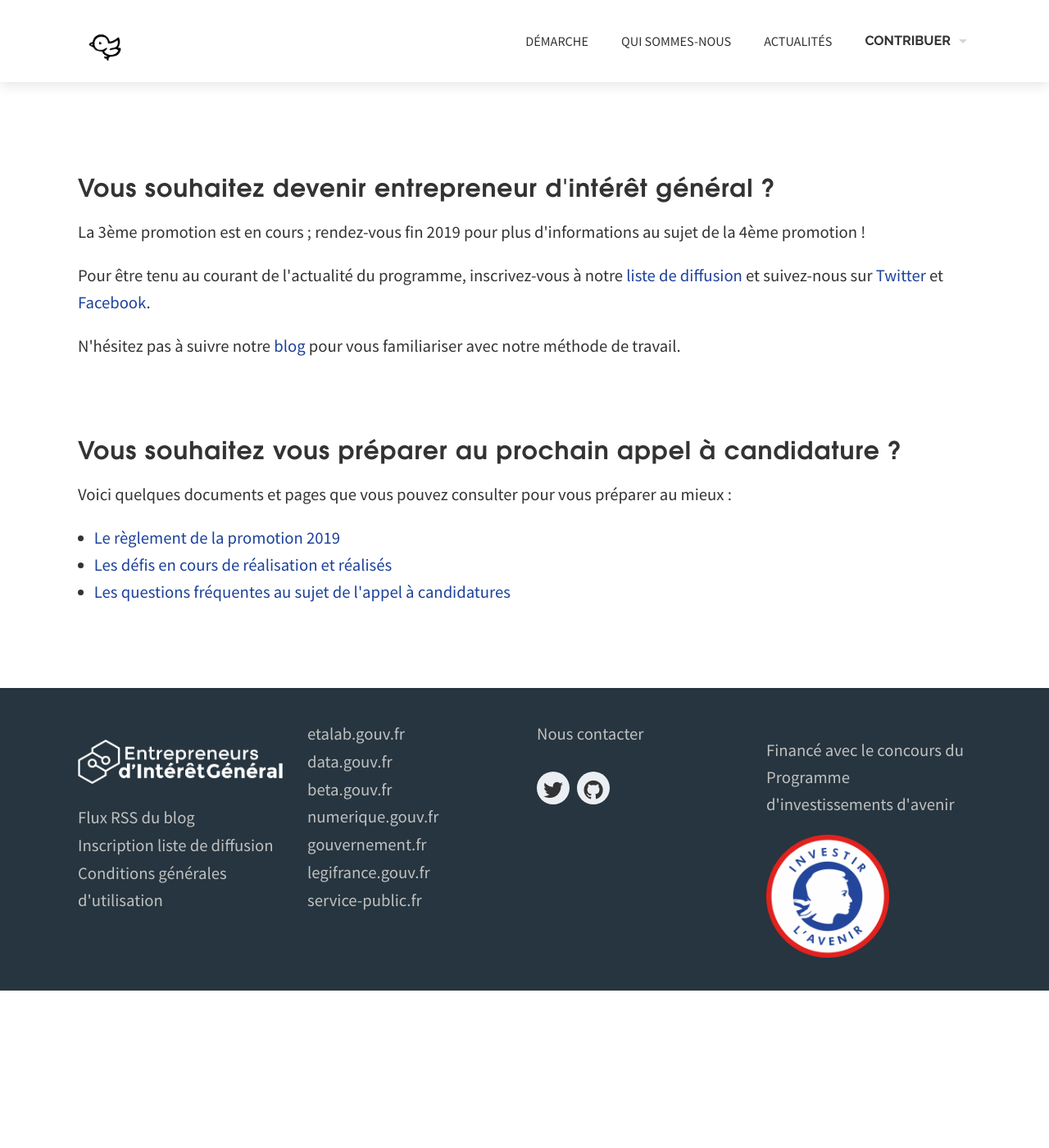
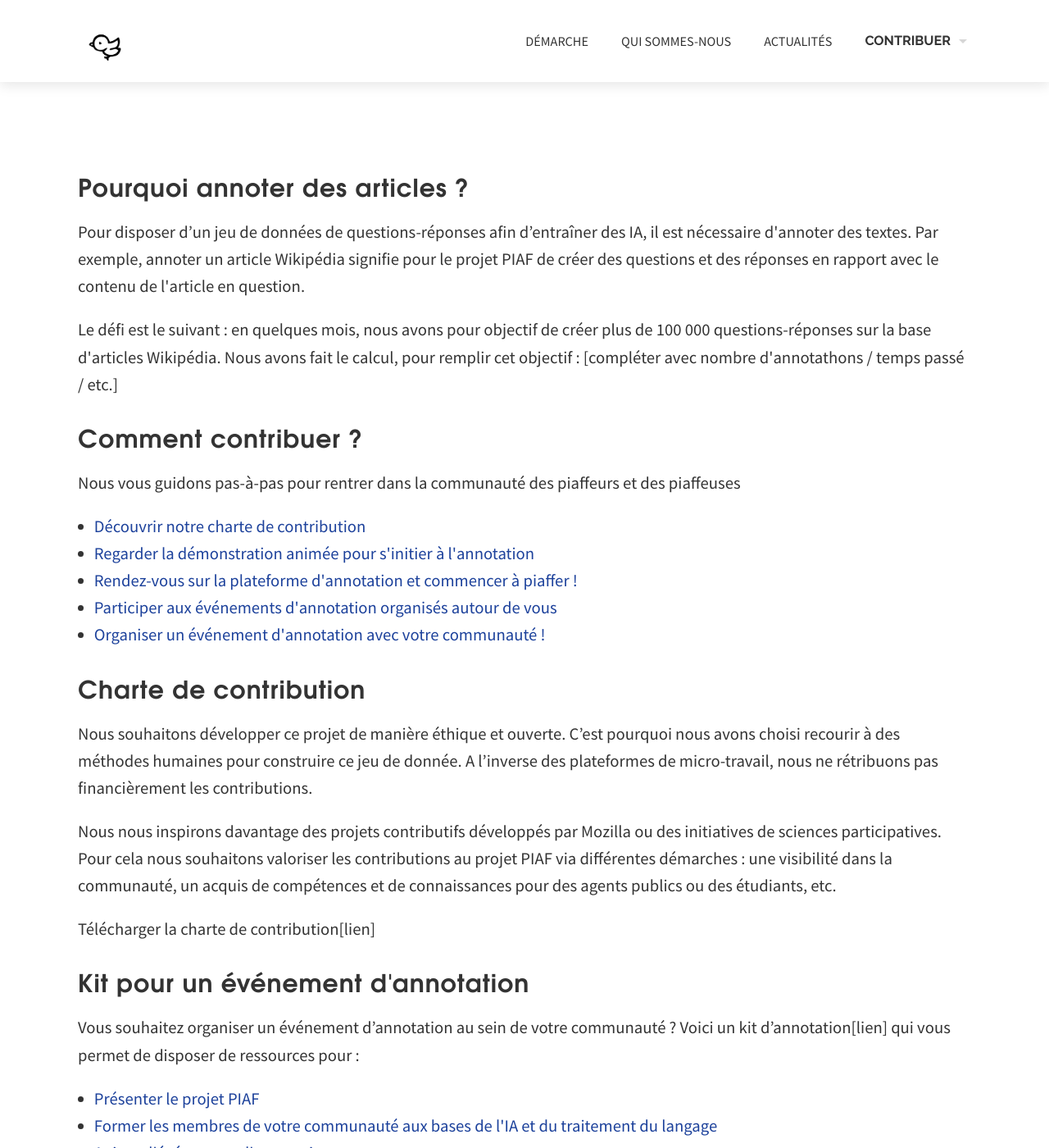
Before and after one commit to etalab/piaf-site, a Jekyll site: the page built from candidature-eig.html, in a window 1280 px wide and 1400 px high. Shown: the whole window at 82% size. Built offline with Jekyll 4.4.1, drawn with Linux system fonts in a browser that asks for light colours; nearby versions of some CDN libraries; some web fonts are replaced; library files that are not in the unit come from our copies; some of the changed text lies outside the part shown.

Commit message:
Update candidature-eig.html
Update page "annoter des articles".

```diff
--- a/candidature-eig.html
+++ b/candidature-eig.html
@@ -6,27 +6,47 @@ section_id: candidature-eig
 <div class='full'>
     <div class='row'>
 	<div class='large-12 columns'>
-      <h2>Vous souhaitez devenir entrepreneur d'intérêt général ?</h2>
+	    <h2>Pourquoi annoter des articles ?</h2>
 
-	    <p>La 3ème promotion est en cours ; rendez-vous fin 2019 pour plus d'informations au sujet de la 4ème promotion !</p>
+		<p>Pour disposer d’un jeu de données de questions-réponses afin d’entraîner des IA, il est nécessaire d'annoter des textes. Par exemple, annoter un article Wikipédia signifie pour le projet PIAF de créer des questions et des réponses en rapport avec le contenu de l'article en question.</p>
 
-	    <p>Pour être tenu au courant de l'actualité du programme, inscrivez-vous à notre <a href="{{ site.list_url }}">liste de diffusion</a> et suivez-nous sur <a href="https://twitter.com/etalab?lang=en">Twitter</a> et <a href="https://fr-fr.facebook.com/etalab/">Facebook</a>.</p>
+	    	<p>Le défi est le suivant : en quelques mois, nous avons pour objectif de créer plus de 100 000 questions-réponses sur la base d'articles Wikipédia. Nous avons fait le calcul, pour remplir cet objectif : [compléter avec nombre d'annotathons / temps passé / etc.] </p>
 
-	    <p>N'hésitez pas à suivre notre <a target="new" href="/blog.html">blog</a> pour vous familiariser avec notre méthode de travail.</p>
+	    <h2>Comment contribuer ?</h2>
 
-    </div>
-  </div>
+	    <p>Nous vous guidons pas-à-pas pour rentrer dans la communauté des piaffeurs et des piaffeuses </p>
 
-  <div class='two spacing'></div>
-  <div class='row'>
-      <div class='large-12 columns'>
-	  <h2>Vous souhaitez vous préparer au prochain appel à candidature ?</h2>
-	  <p>Voici quelques documents et pages que vous pouvez consulter pour vous préparer au mieux :</p>
 	    <ul>
-	      <li><a href="/docs/20180910_Règlement-AAC-EIG3.pdf">Le règlement de la promotion 2019</a></li>
-	      <li><a href="/defis.html">Les défis en cours de réalisation et réalisés</a></li>
-	      <li><a href="/faq-eig.html">Les questions fréquentes au sujet de l'appel à candidatures</a></li>
+
+		<li><a href="/docs/20180504-AAP-EIG3.pdf">Découvrir notre charte de contribution</a></li>
+		<li><a href="/docs/20180504-AAP-EIG3.pdf">Regarder la démonstration animée pour s'initier à l'annotation</a></li>
+		<li><a href="/defis.html">Rendez-vous sur la plateforme d'annotation et commencer à piaffer !</a></li>
+		<li><a href="/docs/AAPEIG3_Fichedetaillee.pdf">Participer aux événements d'annotation organisés autour de vous</a></li>
+		<li><a href="/docs/AAPEIG3_Fichedetaillee.pdf">Organiser un événement d'annotation avec votre communauté !</a></li>
+
 	    </ul>
+
+		 <h2>Charte de contribution</h2>
+
+	    <p>Nous souhaitons développer ce projet de manière éthique et ouverte. C’est pourquoi nous avons choisi recourir à des méthodes humaines pour construire ce jeu de donnée. A l’inverse des plateformes de micro-travail, nous ne rétribuons pas financièrement les contributions.</p>
+
+	    <p> Nous nous inspirons davantage des projets contributifs développés par Mozilla ou des initiatives de sciences participatives. Pour cela nous souhaitons valoriser les contributions au projet PIAF via différentes démarches : une visibilité dans la communauté, un acquis de compétences et de connaissances pour des agents publics ou des étudiants, etc.</p>
+
+		<p>Télécharger la charte de contribution[lien]</p>
+
+	<h2>Kit pour un événement d'annotation</h2>
+
+	    <p>Vous souhaitez organiser un événement d’annotation au sein de votre communauté ? Voici un kit d’annotation[lien] qui vous permet de disposer de ressources pour :</p>
+
+		<ul>
+
+		<li><a href="/docs/20180504-AAP-EIG3.pdf">Présenter le projet PIAF</a></li>
+		<li><a href="/docs/20180504-AAP-EIG3.pdf">Former les membres de votre communauté aux bases de l'IA et du traitement du langage</a></li>
+		<li><a href="/defis.html">Animer l'événement d'annotation</a></li>
+		<li><a href="/docs/AAPEIG3_Fichedetaillee.pdf">Valoriser votre participation au projet</a></li>
+
+	    </ul>
+
 	    <div class='four spacing'></div>
 	</div>
     </div>
```
Lines whose indentation alone changed are shown as unchanged.
